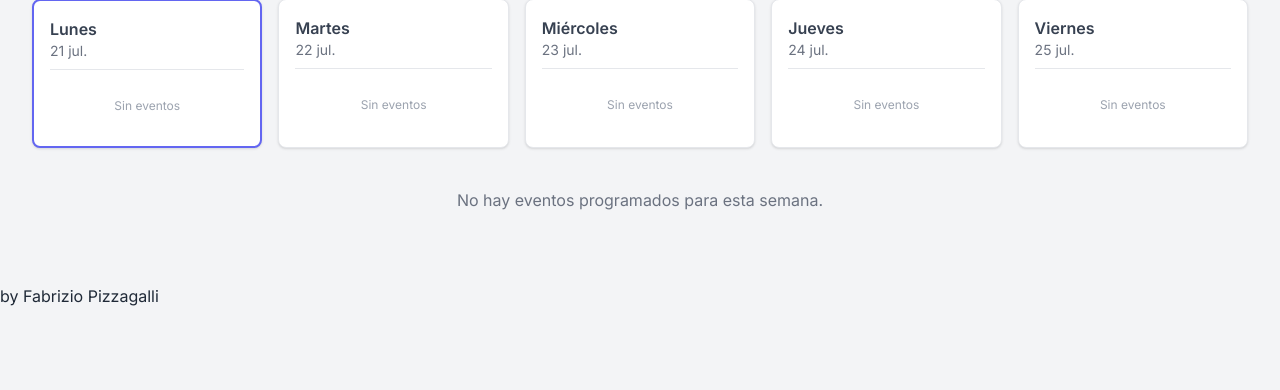
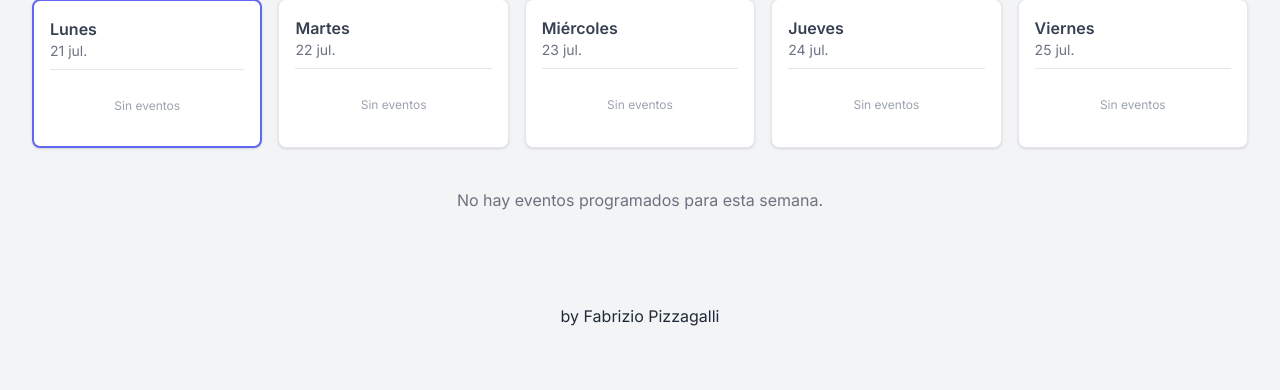
Before and after one commit to Fpizzagalli/Cmf-results, a Flask app: page /api/events in a window 1280 px wide. Shown: the part 217-607 px from the top of the page. Run offline with Flask 3, Linux system fonts and the light colour scheme; data that the repository does not hold is empty; some libraries are stand-ins or nearby versions.

Commit message:
Updates footer

```diff
--- a/templates/calendario.html
+++ b/templates/calendario.html
@@ -54,6 +54,12 @@
         }
         .nav-button-secondary:hover {
             background-color: #d1d5db;
+        }
+        footer {
+            text-align: center; /* Centers the text horizontally */
+            padding: 20px 0; /* Adds some vertical padding for better appearance */
+            /* You can add a background color or other styling to the footer if desired */
+            /* background-color: #f0f0f0; */
         }
     </style>
 </head>
@@ -196,6 +202,6 @@
 </script>
 </body>
 <footer>
-  <p class>by Fabrizio Pizzagalli</p>
+   <p> by Fabrizio Pizzagalli </p>
 </footer>
 </html>
```
